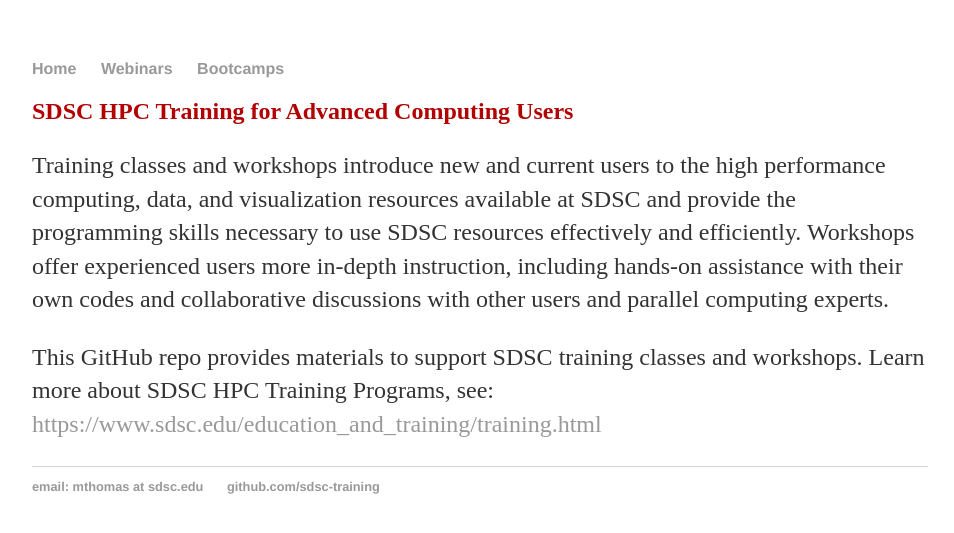
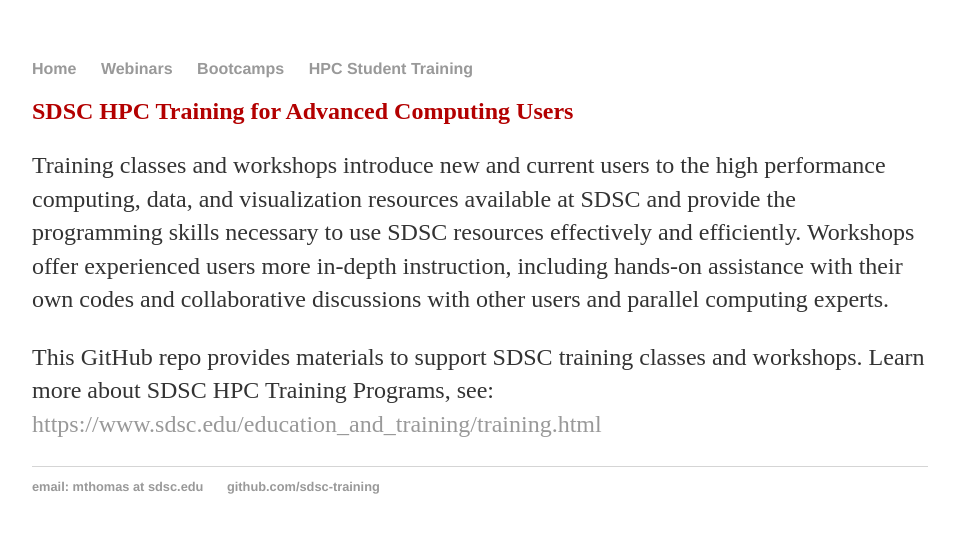
Before and after one commit to sdsc-training/sdsc-training.github.io, a Jekyll site: the page built from index.html, in a window 1280 px wide. Shown: the top 533 px of the page, without its empty margins (160-1114 px from the left). Built offline with Jekyll 4.4.1, drawn with Linux system fonts in a browser that asks for light colours.

Commit message:
updating main landing page

```diff
--- a/_layouts/default.html
+++ b/_layouts/default.html
@@ -11,6 +11,7 @@
         		<li><a href="/">Home</a></li>
         		<li><a href="https://github.com/sdsc-training/webinars" target="_blank">Webinars</a></li>
         		<li><a href="https://github.com/sdsc-training/bootcamps" target="_blank">Bootcamps</a></li>
+        		<li><a href="https://training.sdsc.edu/scc-training-schedule" target="_blank">HPC Student Training</a></li>
     		</ul>
 		</nav>
 		<div class="container">
```
